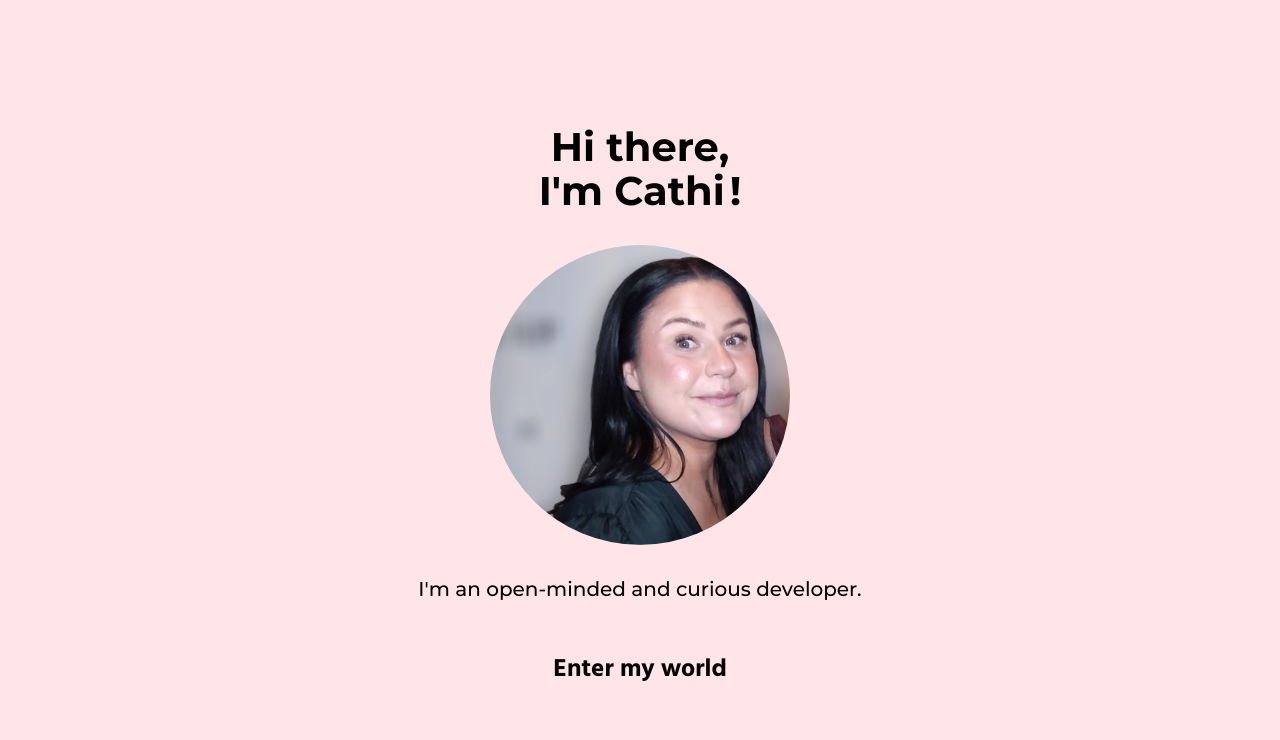
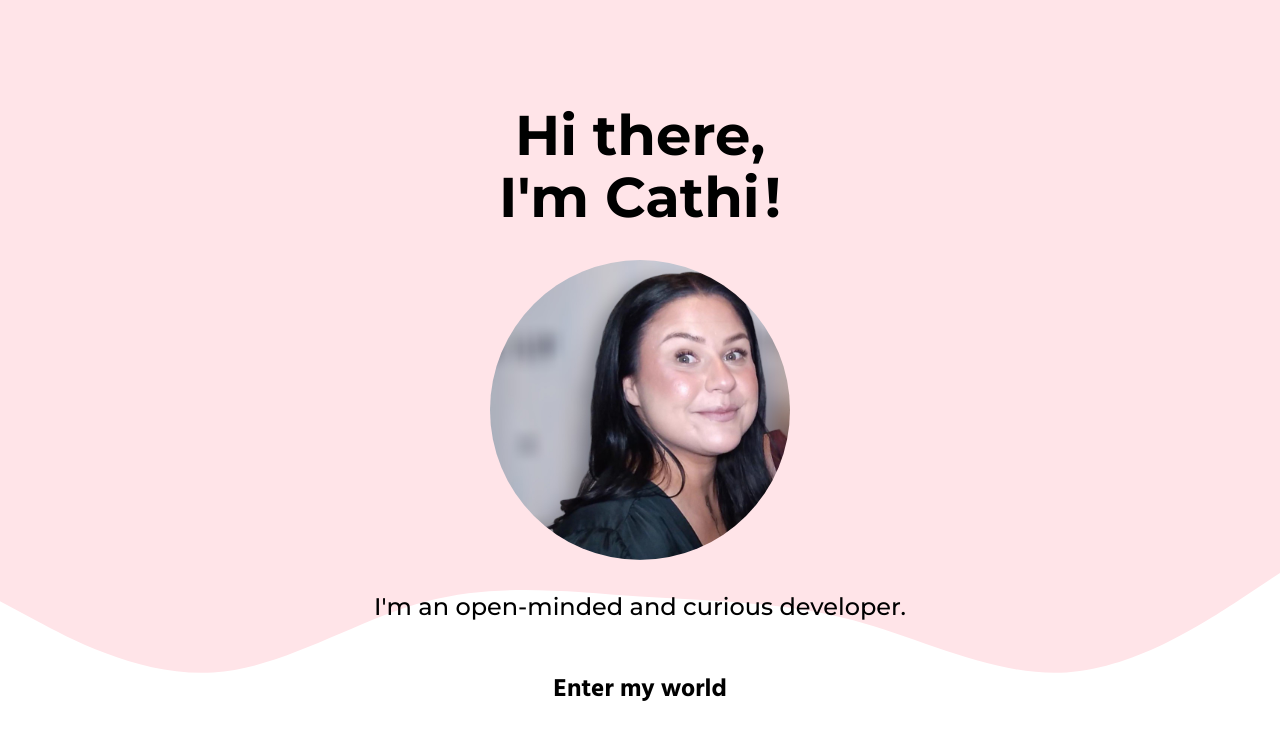
Before and after one commit to violacathrine/my-portfolio, a React (Vite) app: page / in a window 1280 px wide. Shown: the top 740 px of the page. Built offline with nearby package versions, Linux system fonts and the light colour scheme.

Commit message:
intro styles changed

```diff
--- /dev/null
+++ b/src/components/WaveBottom.jsx
@@ -0,0 +1,24 @@
+// src/components/WaveBottom.jsx
+import styled from "styled-components";
+
+const Svg = styled.svg`
+  position: absolute;
+  bottom: 0;
+  left: 0;
+  width: 100vw;
+  height: auto;
+  z-index: 0;
+  pointer-events: none; /* så att den inte blockerar klick */
+`;
+export const WaveBottom = () => (
+  <Svg
+    viewBox="0 0 1440 320"
+    preserveAspectRatio="none"
+    xmlns="http://www.w3.org/2000/svg"
+  >
+    <path
+      fill="#fff"
+      d="M0,96L40,117.3C80,139,160,181,240,176C320,171,400,117,480,96C560,75,640,85,720,90.7C800,96,880,96,960,117.3C1040,139,1120,181,1200,176C1280,171,1360,117,1400,90.7L1440,64L1440,320L0,320Z"
+    />
+  </Svg>
+);
--- a/src/pages/Intro.jsx
+++ b/src/pages/Intro.jsx
@@ -1,5 +1,6 @@
 import styled, { keyframes } from "styled-components";
 import { WaveLine } from "../components/WaveLine";
+import { WaveBottom } from "../components/WaveBottom";
 import { useNavigate } from "react-router-dom";
 
 // Animations
@@ -14,10 +15,7 @@ const bounceIn = keyframes`
   0% { opacity: 0; transform: translateY(-30px); }
   60% { opacity: 1; transform: translateY(10px); }
   80% { transform: translateY(-5px); }
-  100% {
-    opacity: 1;
-    transform: translateY(0);
-  }
+  100% { opacity: 1; transform: translateY(0); }
 `;
 
 const waveMorph = keyframes`
@@ -36,6 +34,8 @@ const Section = styled.section`
   background-color: rgb(255, 228, 232);
   color: #000;
   padding: 32px 16px;
+  position: relative;
+  overflow: hidden;
 
   @media (min-width: 768px) {
     padding: 32px 48px;
@@ -46,6 +46,10 @@ const Heading = styled.h1`
   font-size: 40px;
   line-height: 1.1;
   margin-top: 16px;
+
+  @media (min-width: 768px) {
+    font-size: 56px;
+  }
 `;
 
 const Line = styled.span`
@@ -68,6 +72,10 @@ const Line2 = styled.span`
   animation: ${fadeInUp} 0.5s ease-out forwards;
   animation-delay: 0.7s;
   animation-fill-mode: both;
+
+  @media (min-width: 768px) {
+    font-size: 56px;
+  }
 `;
 
 const Exclamation = styled.span`
@@ -85,6 +93,7 @@ const Image = styled.img`
   border-radius: 50%;
   margin: 1rem 0;
   object-fit: cover;
+  z-index: 3;
 
   @media (min-width: 768px) {
     width: 300px;
@@ -96,6 +105,11 @@ const Subheading = styled.h2`
   font-size: 20px;
   font-weight: 500;
   margin-top: 16px;
+  z-index: 3;
+
+  @media (min-width: 768px) {
+    font-size: 24px;
+  }
 `;
 
 const Button = styled.button`
@@ -109,6 +123,7 @@ const Button = styled.button`
   cursor: pointer;
   margin-top: 32px;
   font-size: 20px;
+  z-index: 2;
 
   p {
     margin: 0;
@@ -138,13 +153,12 @@ const Button = styled.button`
 `;
 
 export const Intro = () => {
+  const navigate = useNavigate();
 
-const navigate = useNavigate();
-  // Function to handle button click
+  const handleEnter = () => {
+    navigate("/portfolio");
+  };
 
-const handleEnter = () => {
-  navigate("/portfolio");
-}
   return (
     <Section aria-labelledby="intro-heading">
       <Heading id="intro-heading" aria-label="Hi there, I'm Cathi!">
@@ -176,6 +190,8 @@ const handleEnter = () => {
           />
         </WaveLine>
       </Button>
+
+      <WaveBottom />
     </Section>
   );
 };
```
